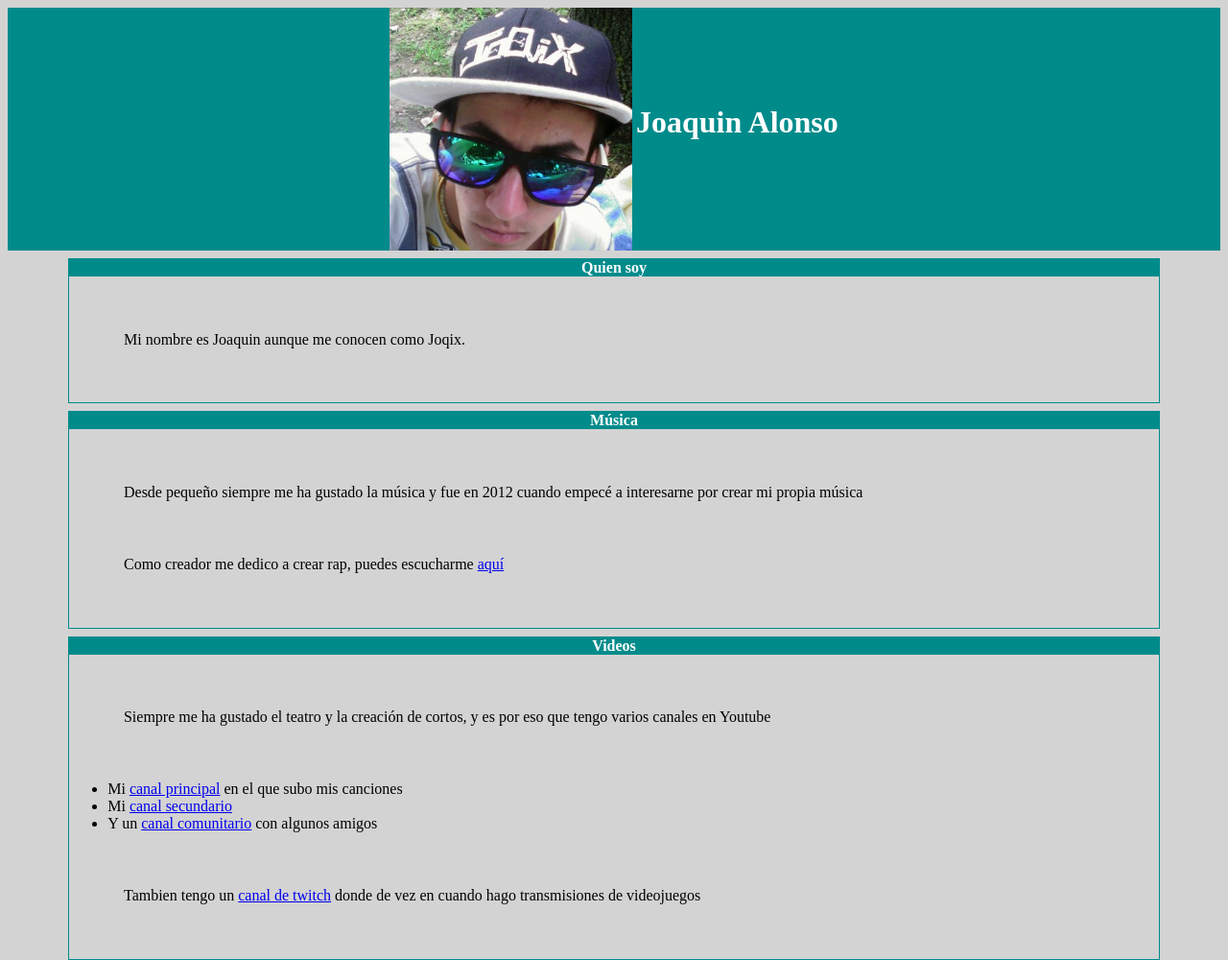
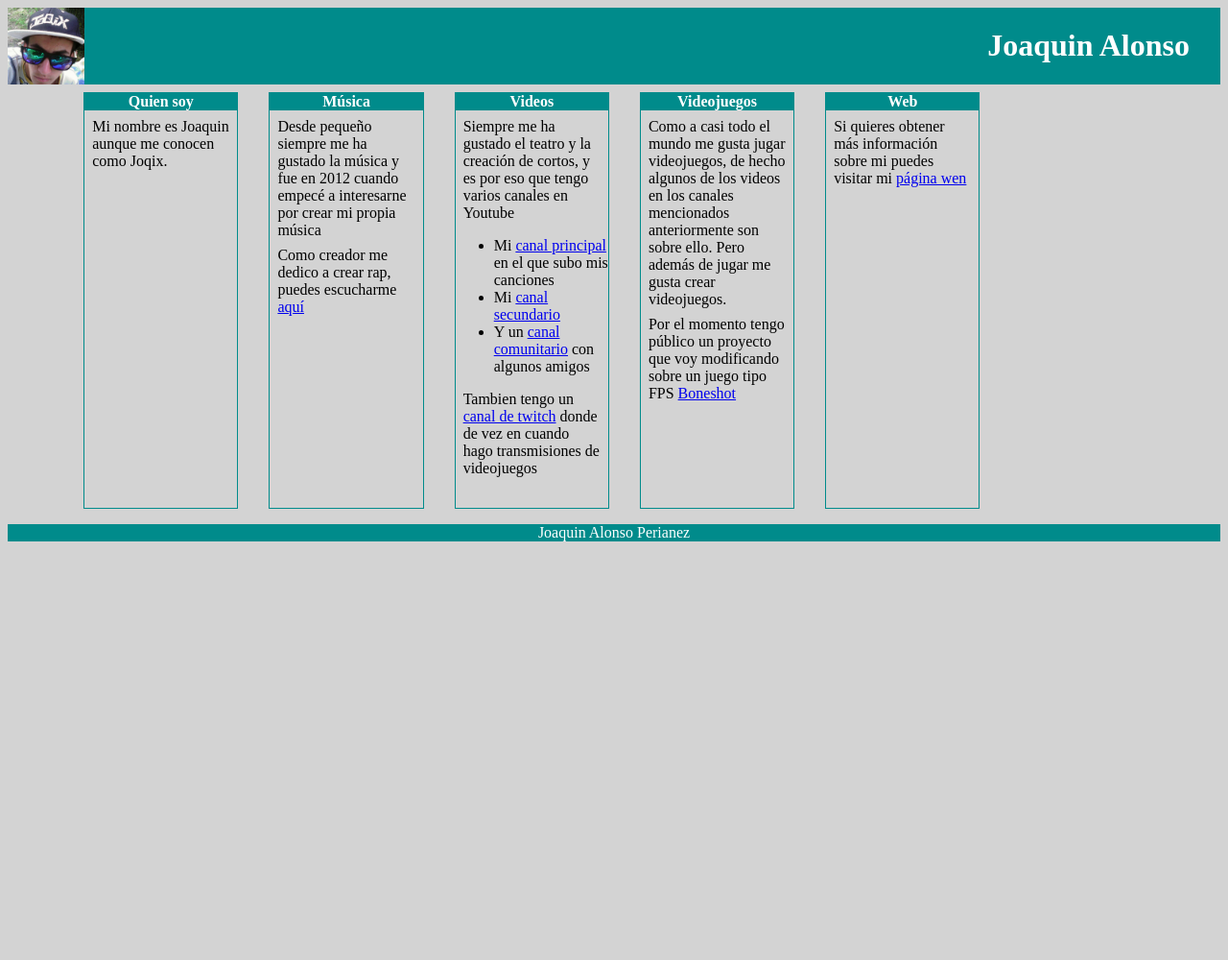
Before and after one commit to dam1-joqix/DespliegueDeInterfacesWeb, a plain HTML site: page mediaquery/Actividad5/index.html in a window 1280 px wide. Shown: the top 1000 px of the page at 96% size. After the commit the page ends 800 px from the top, so only its background shows below. Drawn offline with Linux system fonts and the light colour scheme.

Commit message:
Update main.css

```diff
--- a/mediaquery/Actividad5/css/main.css
+++ b/mediaquery/Actividad5/css/main.css
@@ -1,3 +1,6 @@
+*{
+    transition: all 1s;
+}
 body{
     background-color: lightgray
 }
@@ -6,16 +9,21 @@ header{
     vertical-align: middle;
     text-align: center;
     color:white;
+    height: 5em;
+
 }
 #imagenJoqix{
-   width: 20%;
+  height: 5em;
    vertical-align: middle;
+   float: left;
 }
 #titulo{
-    display: inline;
+    float: right;
+    margin-right: 1em;
 }
 main{
     width: 90%;
+    display: block;
     margin: auto;
 }
 article{
@@ -39,8 +47,64 @@ footer{
     background-color: darkcyan;
     margin-top: 1em;
 }
+@media screen and (max-width: 399px){
+    header{
+        height: 8em;
+    }
+    #imagenJoqix{
+        float: none;
+        display: block;
+        margin: auto
+    }
+    #titulo{
+        float: none;
+        display: block;
+        margin: auto;
+    }
+}
 @media screen and (min-width: 600px){
-    article{
+    article {
+        float: left;
+        width: 40%;
+        height: 20em;
+        margin-left: 1em;
+        margin-right: 1em;
+    }
+    article:nth-child(1){
+        clear: both;
+    }
+    footer{
+        clear: both;
 
     }
 }
+
+@media screen and (min-width: 800px){
+
+    article {
+         width: 25%;
+         height: 23em;
+         margin-bottom: 1em;
+     }
+
+}
+@media screen and (min-width: 900px){
+
+
+     article {
+         width: 20%;
+         height: 26em;
+
+     }
+}
+@media screen and (min-width: 1080px) {
+    article{
+        height: 23em;
+    }
+}
+@media screen and (min-width: 1280px) {
+    article {
+        width: 14%;
+        height: 27em;
+    }
+}
```
